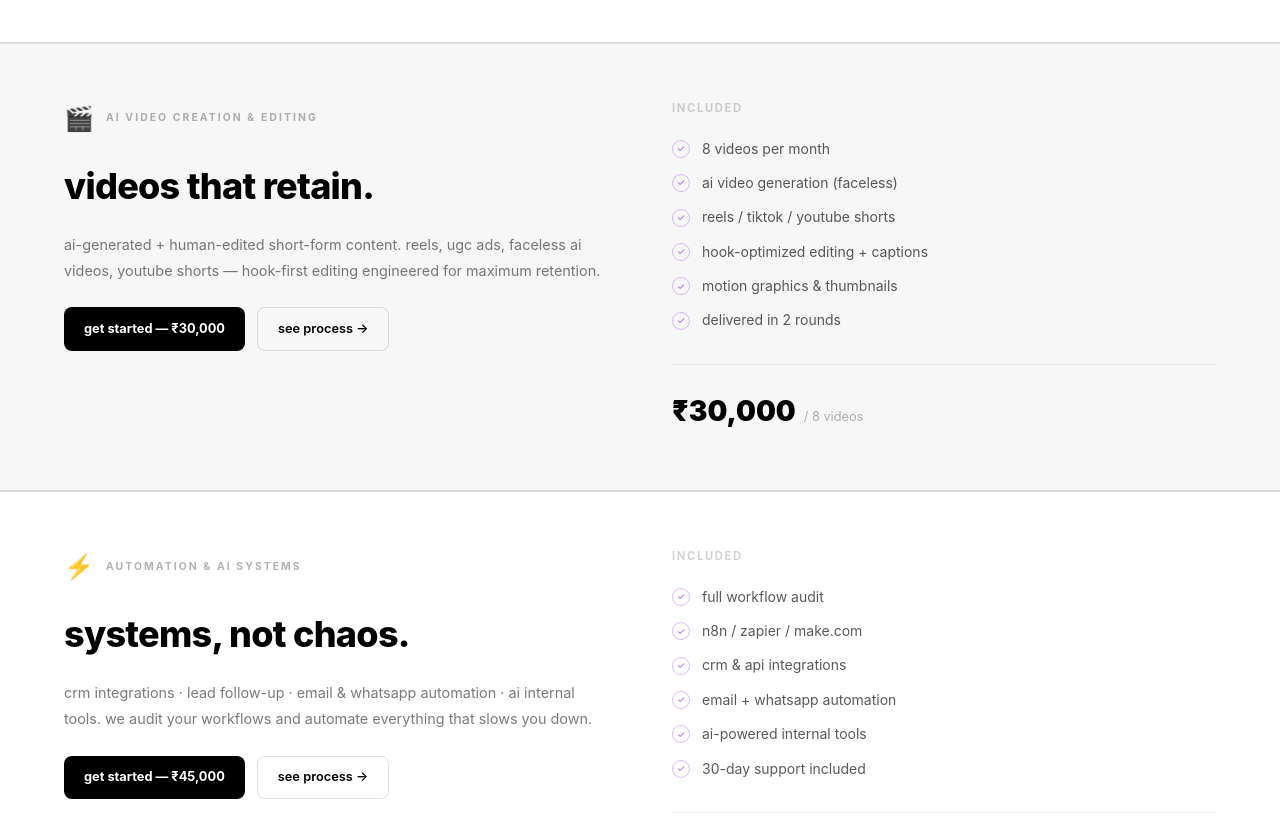
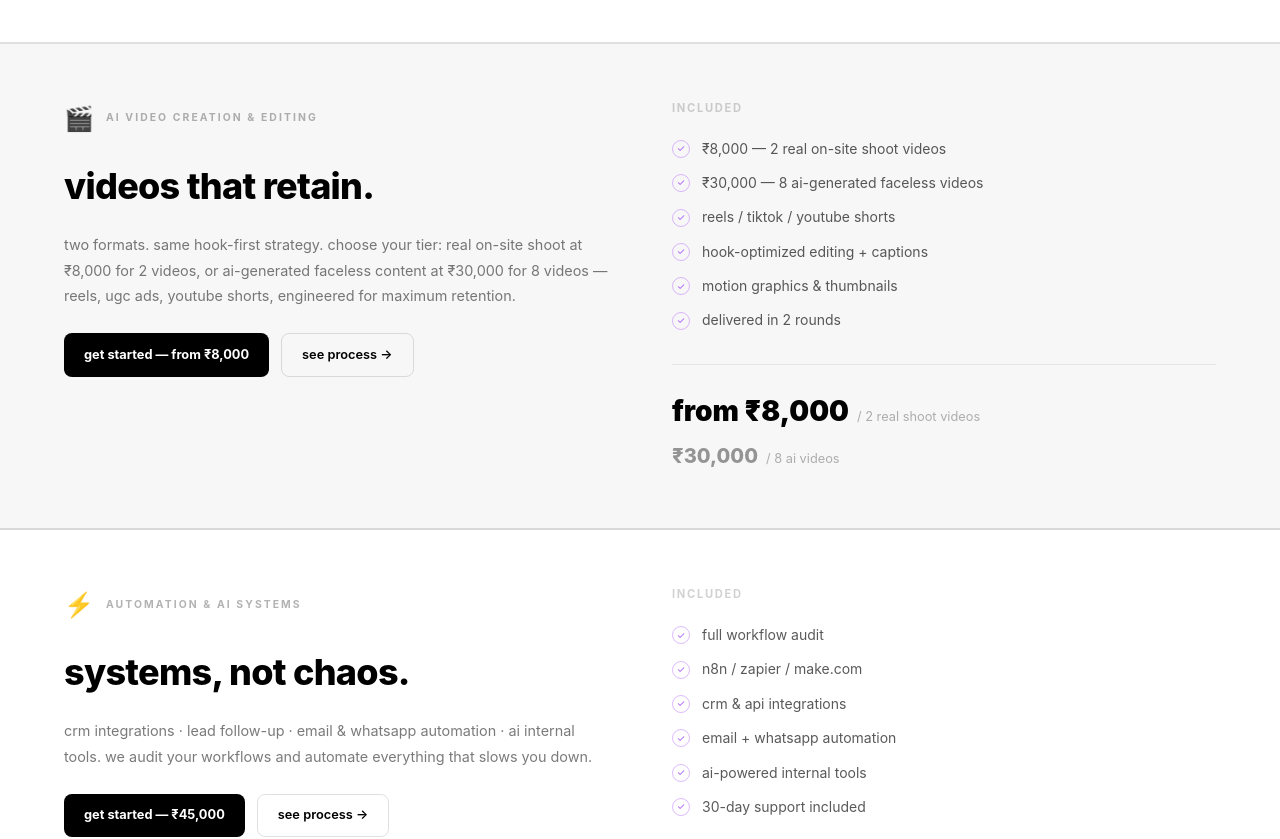
Before and after one commit to harshustle/harshustleportfolio, a React (Vite) app: page /services in a window 1280 px wide. Shown: the part 900-1739 px from the top of the page. Built offline with nearby package versions, Linux system fonts and the light colour scheme; no server answers.

Commit message:
Video Pricing fixed

```diff
--- a/src/pages/Services.jsx
+++ b/src/pages/Services.jsx
@@ -21,9 +21,17 @@ const services = [
     {
         slug: 'video-editing',
         tag: 'AI VIDEO CREATION & EDITING', title: 'videos that retain.', icon: '🎬',
-        price: '₹30,000', priceAmount: 30000, priceNote: '/ 8 videos',
-        desc: 'ai-generated + human-edited short-form content. reels, ugc ads, faceless ai videos, youtube shorts — hook-first editing engineered for maximum retention.',
-        features: ['8 videos per month', 'ai video generation (faceless)', 'reels / tiktok / youtube shorts', 'hook-optimized editing + captions', 'motion graphics & thumbnails', 'delivered in 2 rounds'],
+        price: 'from ₹8,000', priceAmount: 8000, priceNote: '/ 2 real shoot videos',
+        priceSecondary: '₹30,000', priceSecondaryNote: '/ 8 ai videos',
+        desc: 'two formats. same hook-first strategy. choose your tier: real on-site shoot at ₹8,000 for 2 videos, or ai-generated faceless content at ₹30,000 for 8 videos — reels, ugc ads, youtube shorts, engineered for maximum retention.',
+        features: [
+            '₹8,000 — 2 real on-site shoot videos',
+            '₹30,000 — 8 ai-generated faceless videos',
+            'reels / tiktok / youtube shorts',
+            'hook-optimized editing + captions',
+            'motion graphics & thumbnails',
+            'delivered in 2 rounds',
+        ],
     },
     {
         slug: 'automation',
@@ -71,7 +79,7 @@ function Services() {
                         <span style={{ color: 'var(--c-text-dim)' }}>nothing you don't.</span>
                     </h1>
                     <p style={{ fontSize: '1rem', color: 'var(--c-text-muted)', maxWidth: '500px', lineHeight: 1.7 }}>
-                        five services. one team. built for founders, agencies, and businesses that want results — not just deliverables.
+                        five services. one team. built for founders, creators, and businesses that want results — not just deliverables.
                     </p>
                 </div>
             </section>
@@ -110,9 +118,17 @@ function Services() {
                                         </li>
                                     ))}
                                 </ul>
-                                <div style={{ marginTop: '2rem', paddingTop: '1.5rem', borderTop: `1px solid var(--c-border-subtle)`, display: 'flex', alignItems: 'baseline', gap: '0.5rem' }}>
-                                    <span style={{ fontSize: '1.75rem', fontWeight: 900, color: 'var(--c-text)' }}>{s.price}</span>
-                                    <span style={{ fontSize: '0.8rem', color: 'var(--c-text-faint)' }}>{s.priceNote}</span>
+                                <div style={{ marginTop: '2rem', paddingTop: '1.5rem', borderTop: `1px solid var(--c-border-subtle)` }}>
+                                    <div style={{ display: 'flex', alignItems: 'baseline', gap: '0.5rem' }}>
+                                        <span style={{ fontSize: '1.75rem', fontWeight: 900, color: 'var(--c-text)' }}>{s.price}</span>
+                                        <span style={{ fontSize: '0.8rem', color: 'var(--c-text-faint)' }}>{s.priceNote}</span>
+                                    </div>
+                                    {s.priceSecondary && (
+                                        <div style={{ display: 'flex', alignItems: 'baseline', gap: '0.5rem', marginTop: '0.4rem' }}>
+                                            <span style={{ fontSize: '1.25rem', fontWeight: 800, color: 'var(--c-text-dim)' }}>{s.priceSecondary}</span>
+                                            <span style={{ fontSize: '0.8rem', color: 'var(--c-text-faint)' }}>{s.priceSecondaryNote}</span>
+                                        </div>
+                                    )}
                                 </div>
                             </div>
                         </div>
```
